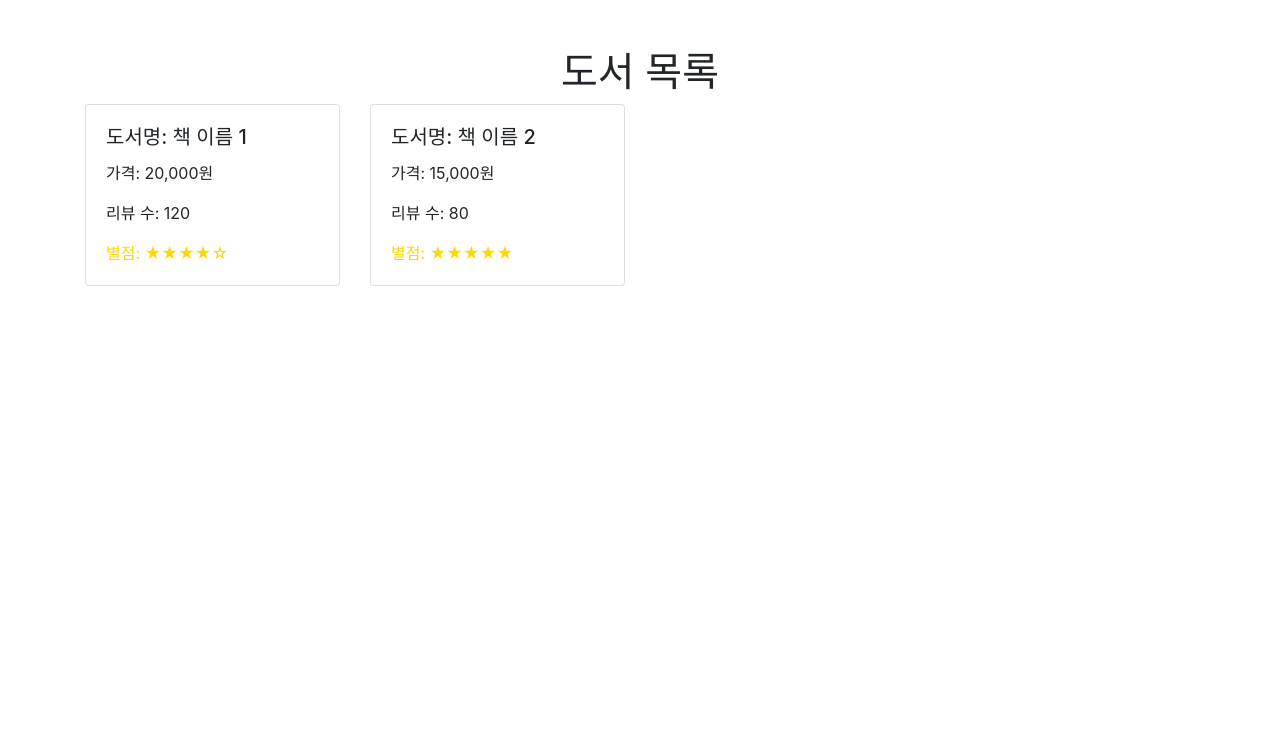
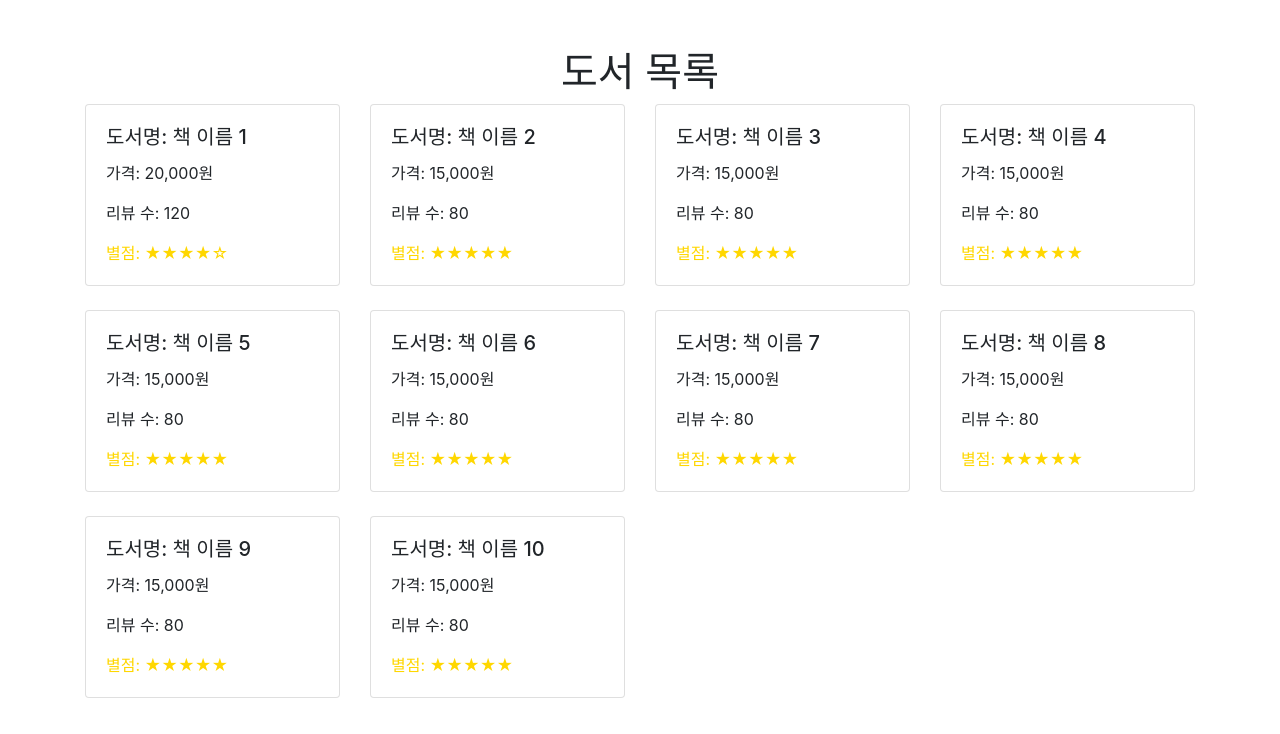
Before and after one commit to yunki12/book-compare, a React (Create React App) app: page / in a window 1280 px wide. Shown: the top 734 px of the page. Built offline with nearby package versions, Linux system fonts and the light colour scheme.

Commit message:
책 목록 추가

```diff
--- a/src/App.tsx
+++ /dev/null
@@ -1,19 +0,0 @@
-import React from 'react';
-import './styles/css/App.css';
-import BookList from './components/BookList';
-
-const App: React.FC = () => {
-  const books = [
-    { title: '책 이름 1', price: 20000, reviews: 120, rating: '★★★★☆' },
-    { title: '책 이름 2', price: 15000, reviews: 80, rating: '★★★★★' },
-    // 더 많은 책 데이터 추가 가능
-  ];
-
-  return (
-      <div>
-        <BookList books={books} />
-      </div>
-  );
-};
-
-export default App;
--- a/src/index.tsx
+++ b/src/index.tsx
@@ -1,7 +1,7 @@
 import React from 'react';
 import ReactDOM from 'react-dom/client';
 import './styles/css/index.css';
-import App from './App';
+import App from './pages/App';
 import reportWebVitals from './reportWebVitals';
 
 const root = ReactDOM.createRoot(
--- /dev/null
+++ b/src/pages/App.tsx
@@ -0,0 +1,26 @@
+import React from 'react';
+import '../styles/css/App.css';
+import BookList from '../components/BookList';
+
+const App: React.FC = () => {
+    const books = [
+        {title: '책 이름 1', price: 20000, reviews: 120, rating: '★★★★☆'},
+        {title: '책 이름 2', price: 15000, reviews: 80, rating: '★★★★★'},
+        {title: '책 이름 3', price: 15000, reviews: 80, rating: '★★★★★'},
+        {title: '책 이름 4', price: 15000, reviews: 80, rating: '★★★★★'},
+        {title: '책 이름 5', price: 15000, reviews: 80, rating: '★★★★★'},
+        {title: '책 이름 6', price: 15000, reviews: 80, rating: '★★★★★'},
+        {title: '책 이름 7', price: 15000, reviews: 80, rating: '★★★★★'},
+        {title: '책 이름 8', price: 15000, reviews: 80, rating: '★★★★★'},
+        {title: '책 이름 9', price: 15000, reviews: 80, rating: '★★★★★'},
+        {title: '책 이름 10', price: 15000, reviews: 80, rating: '★★★★★'},
+    ];
+
+    return (
+        <div>
+            <BookList books={books}/>
+        </div>
+    );
+};
+
+export default App;
```
Also changed, not shown: 1 other file (tests, documents, lock files or other folders).
